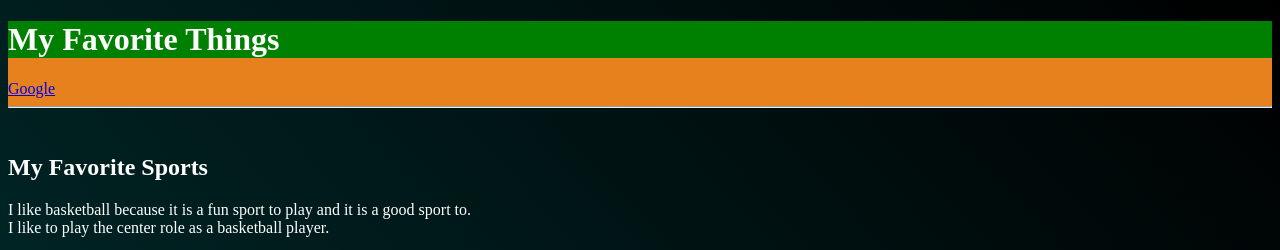
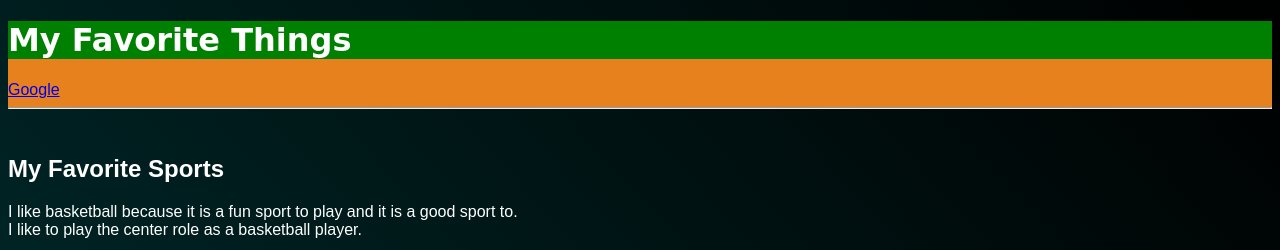
Before and after one commit to Stevenhulse14/MyFavoriteThings, a plain HTML site: page index.html in a window 1280 px wide. Shown: the top 250 px of the page. Drawn offline with Linux system fonts and the light colour scheme.

Commit message:
Added stying for week 2

```diff
--- a/index.html
+++ b/index.html
@@ -9,6 +9,7 @@
   <meta name="viewport" content="width=device-width">
   <title>My Favorites</title>
   <link href="style.css" rel="stylesheet" type="text/css" />
+  <!-- Internal Styling -->
   <style>
     h1 {
       background-color: green;
@@ -17,9 +18,11 @@
 </head>
 
 <body>
-
+<!-- Inline Styling
+  to change an html from block to inline
+  display: inline;-->
   <header style="background-color: rgb(230,129, 30);">
-    <h1 >My Favorite Things </h1>
+    <h1 style="font-family: cursive; " >My Favorite Things </h1>
     <a href="https://www.google.com/"> Google </a>
     <!-- Horizontal rule -->
     <hr />
--- a/style.css
+++ b/style.css
@@ -9,10 +9,12 @@ https://www.w3schools.com/colors/colors_rgb.asp
 rgba - (0-255, 0-255, 0-255, .10)
 */
 
+/* External Styling  */
 
 body{
   background-image: linear-gradient(to bottom left,black,#003c3d);
-  color:white
+  color:white ;
+  font-family: fantasy
 }
 /*This is a class */
 .food{
```
